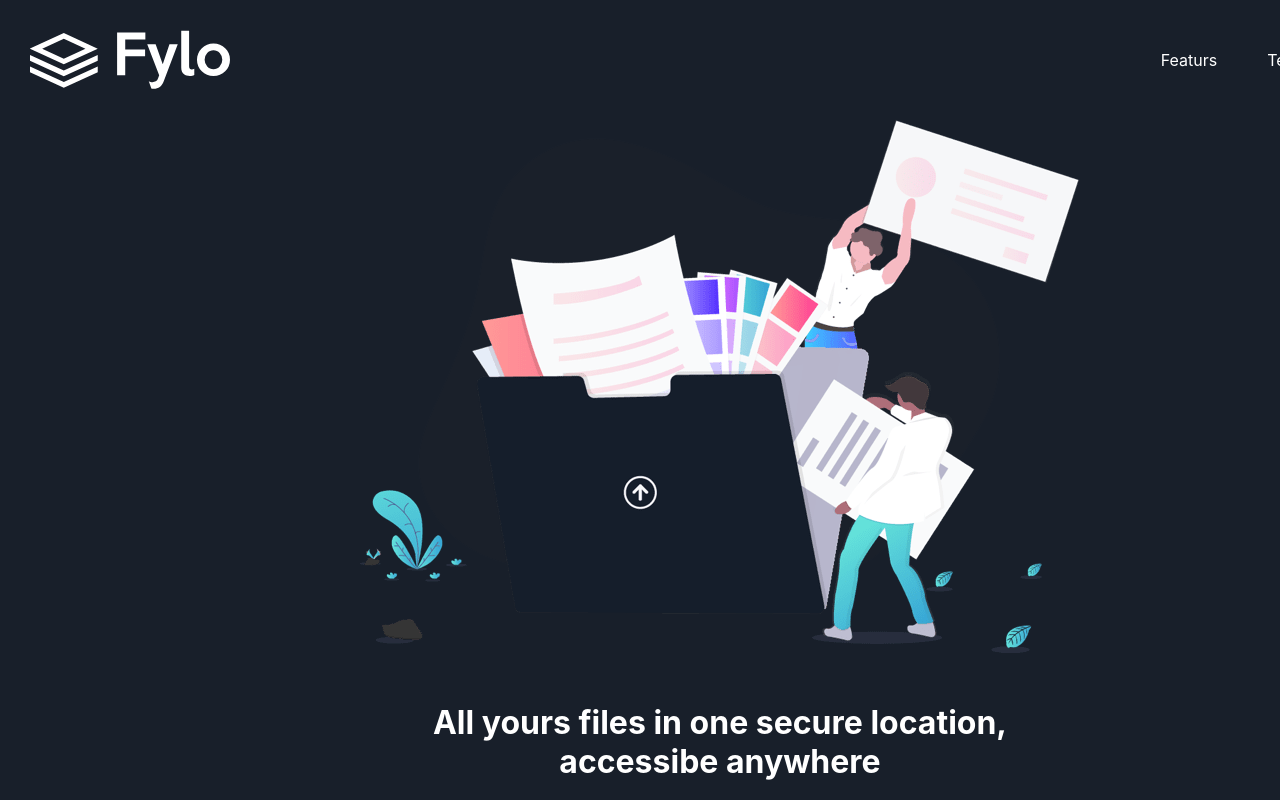
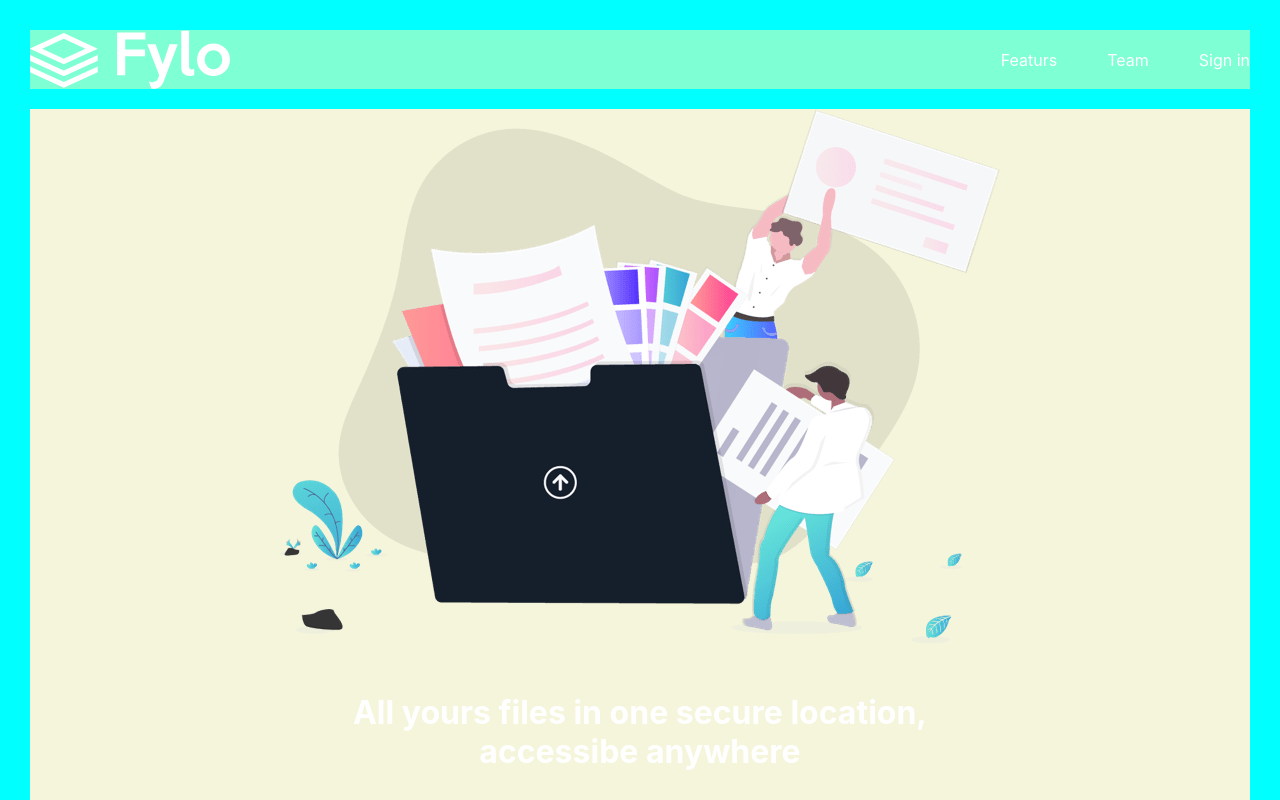
Before and after one commit to Shad-Islam/Fylo-dark-theme-landing-page, a React (Create React App) app: page / in a window 1280 px wide. Shown: the top 800 px of the page. Built offline with nearby package versions, Linux system fonts and the light colour scheme; the HTML template or start-up script is replaced by a standard one.

Commit message:
set banner and navbar for background

```diff
--- a/src/App.js
+++ b/src/App.js
@@ -11,9 +11,9 @@ function App() {
   return (
     <>
       <Global />
+      <Navbar />
+      <Banner />
       <Container>
-        <Navbar />
-        <Banner />
         <Feature />
         <Description />
         <Testimonial />
--- a/src/components/Banner.jsx
+++ b/src/components/Banner.jsx
@@ -1,16 +1,20 @@
 import React from "react";
 import illustration from "../images/illustration-intro.png";
+import curvImage from "../images/bg-curvy-desktop.svg";
 import {
   BannerText,
   BannerImage,
   BannerButton,
   BannerHeading,
   BannerContainer,
+  BannerCurvImage,
+  BannerArea,
 } from "./styles/banner.style";
 
 function Banner() {
   return (
     <>
+      <BannerArea>
         <BannerContainer>
           <BannerImage src={illustration} />
           <BannerHeading>
@@ -26,7 +30,9 @@ function Banner() {
             friends tamily, and co-workers.
           </BannerText>
           <BannerButton>Get started</BannerButton>
+          {/* <BannerCurvImage src={curvImage} /> */}
         </BannerContainer>
+      </BannerArea>
     </>
   );
 }
--- a/src/components/Navbar.jsx
+++ b/src/components/Navbar.jsx
@@ -4,11 +4,13 @@ import {
   NevbarLogo,
   MenuContainer,
   NavbarContainer,
+  NavArea,
 } from "./styles/navbar.style";
 import logo from "../images/logo.svg";
 function Navbar() {
   return (
     <>
+      <NavArea>
         <NavbarContainer>
           <NevbarLogo src={logo} />
           <MenuContainer>
@@ -17,6 +19,7 @@ function Navbar() {
             <MenuText href="#">Sign in</MenuText>
           </MenuContainer>
         </NavbarContainer>
+      </NavArea>
     </>
   );
 }
--- a/src/components/styles/banner.style.js
+++ b/src/components/styles/banner.style.js
@@ -1,4 +1,10 @@
 import styled from "styled-components";
+
+const BannerArea = styled.div`
+  width: 100%;
+  background-color: aqua;
+  padding: 10px 30px;
+`;
 
 const BannerHeading = styled.h1`
   margin-bottom: 40px;
@@ -11,12 +17,14 @@ const BannerText = styled.h4`
 `;
 
 const BannerContainer = styled.div`
-  width: 100%;
+  max-width: 1440px;
   display: flex;
-  margin-top: 30px;
+  margin: 0 auto;
+  /* margin: 30px auto 0px; */
   text-align: center;
   align-items: center;
   flex-direction: column;
+  background-color: beige;
 `;
 
 const BannerImage = styled.img`
@@ -35,10 +43,19 @@ const BannerButton = styled.button`
   background-color: hsl(176, 68%, 64%);
 `;
 
+const BannerCurvImage = styled.img`
+  z-index: -1;
+  position: relative;
+  bottom: 300px;
+  background-color: aqua;
+`;
+
 export {
+  BannerArea,
   BannerText,
   BannerImage,
   BannerButton,
   BannerHeading,
   BannerContainer,
+  BannerCurvImage,
 };
--- a/src/components/styles/navbar.style.js
+++ b/src/components/styles/navbar.style.js
@@ -1,11 +1,17 @@
 import styled from "styled-components";
 
+const NavArea = styled.div`
+  width: 100%;
+  background-color: aqua;
+  padding: 10px 30px;
+`;
+
 const NavbarContainer = styled.div`
-  width: 100%;
+  max-width: 1440px;
   display: flex;
-  margin-top: 20px;
+  margin: 20px auto 0px;
   justify-content: space-between;
-  /* background-color: aquamarine; */
+  background-color: aquamarine;
 `;
 
 const NevbarLogo = styled.img`
@@ -31,4 +37,4 @@ const MenuText = styled.a`
   }
 `;
 
-export { NevbarLogo, MenuText, MenuContainer, NavbarContainer };
+export { NavArea, NevbarLogo, MenuText, MenuContainer, NavbarContainer };
--- a/src/index.css
+++ b/src/index.css
@@ -1,5 +1,5 @@
 body {
-  background-color: hsl(218, 28%, 13%);
+  background-color: red;
   margin: 0;
   font-family: -apple-system, BlinkMacSystemFont, 'Segoe UI', 'Roboto', 'Oxygen',
     'Ubuntu', 'Cantarell', 'Fira Sans', 'Droid Sans', 'Helvetica Neue',
```
Lines whose indentation alone changed are shown as unchanged.
